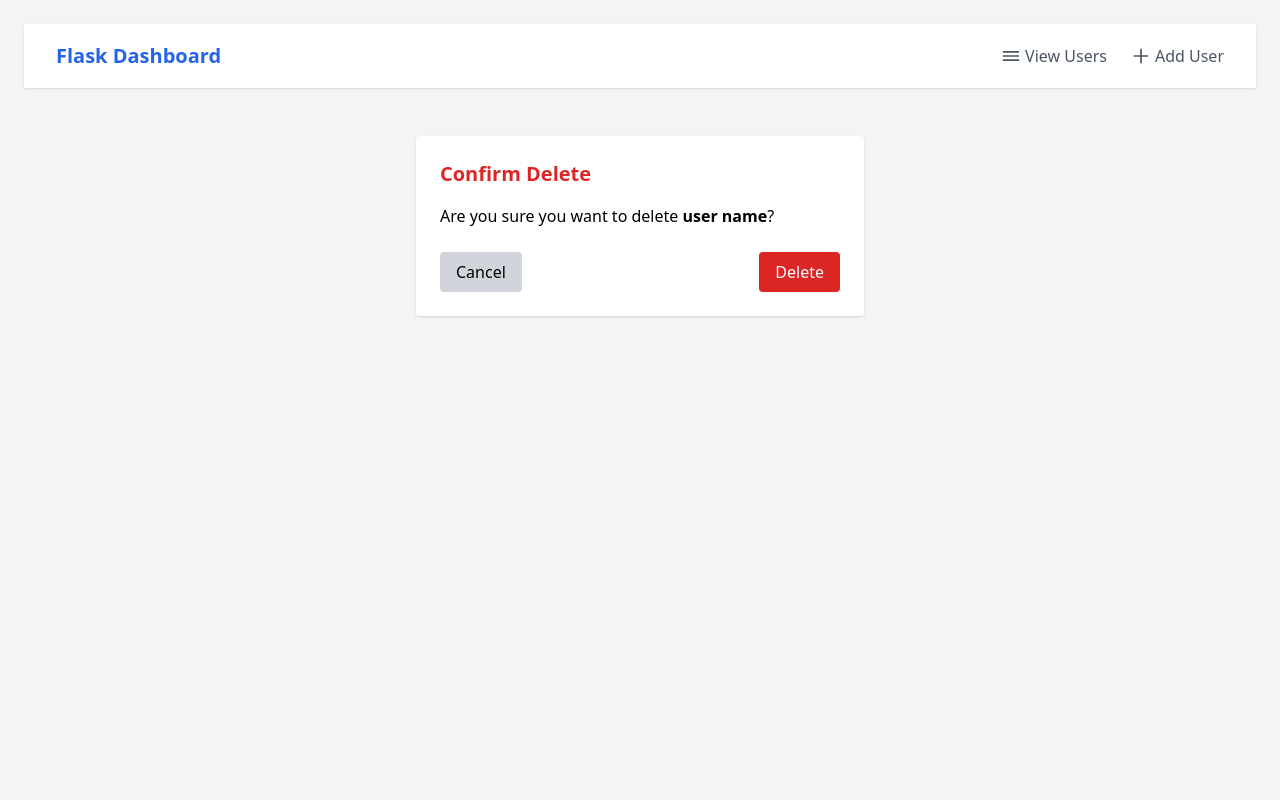
After one commit to Basit-Dev/Flask-Dashboard, a Flask app: page /delete in a window 1280 px wide. The commit adds this page. Run offline with Flask 3, Linux system fonts and the light colour scheme.

Commit message:
Delete user screen

```diff
--- a/app.py
+++ b/app.py
@@ -22,5 +22,9 @@ def update_user():
 def confirm_update():
     return render_template("confirm_update.html")
 
+@app.route("/delete")
+def delete_user():
+    return render_template("delete_user.html")
+
 if __name__ == "__main__":
     app.run(debug=True)
--- a/static/css/output.css
+++ b/static/css/output.css
@@ -599,6 +599,10 @@ video {
   margin-top: 5rem;
 }
 
+.mt-12 {
+  margin-top: 3rem;
+}
+
 .block {
   display: block;
 }
@@ -673,6 +677,10 @@ video {
 
 .max-w-xl {
   max-width: 36rem;
+}
+
+.max-w-md {
+  max-width: 28rem;
 }
 
 .shrink-0 {
--- /dev/null
+++ b/templates/delete_user.html
@@ -0,0 +1,18 @@
+{% extends "base.html" %}
+{% block title %}Delete User{% endblock %}
+
+{% block content %}
+<div class="max-w-md mx-auto bg-white p-6 rounded shadow mt-12">
+    <h1 class="text-xl font-bold text-red-600 mb-4">Confirm Delete</h1>
+    <p>Are you sure you want to delete <strong>user name</strong>?</p>
+
+    <!-- Delete User Form -->
+    <form method="POST" class="mt-6 flex justify-between">
+        <!-- Cancel Button -->
+        <a href="{{ url_for('users') }}" class="px-4 py-2 bg-gray-300 rounded hover:bg-gray-400">Cancel</a>
+        <!-- Delete Button -->
+        <button type="submit" class="px-4 py-2 bg-red-600 text-white rounded hover:bg-red-700">Delete</button>
+    </form>
+</div>
+
+{% endblock %}
```
